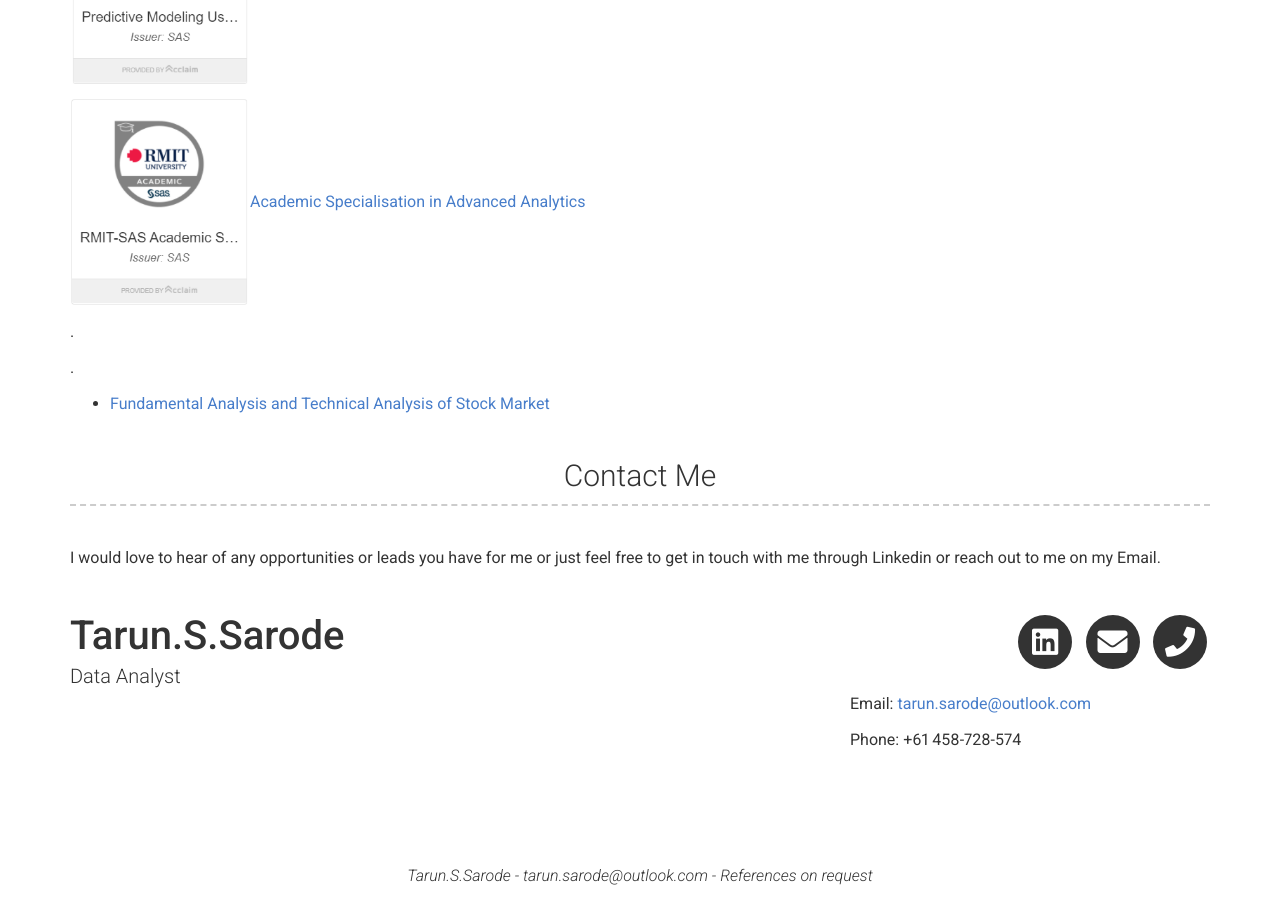
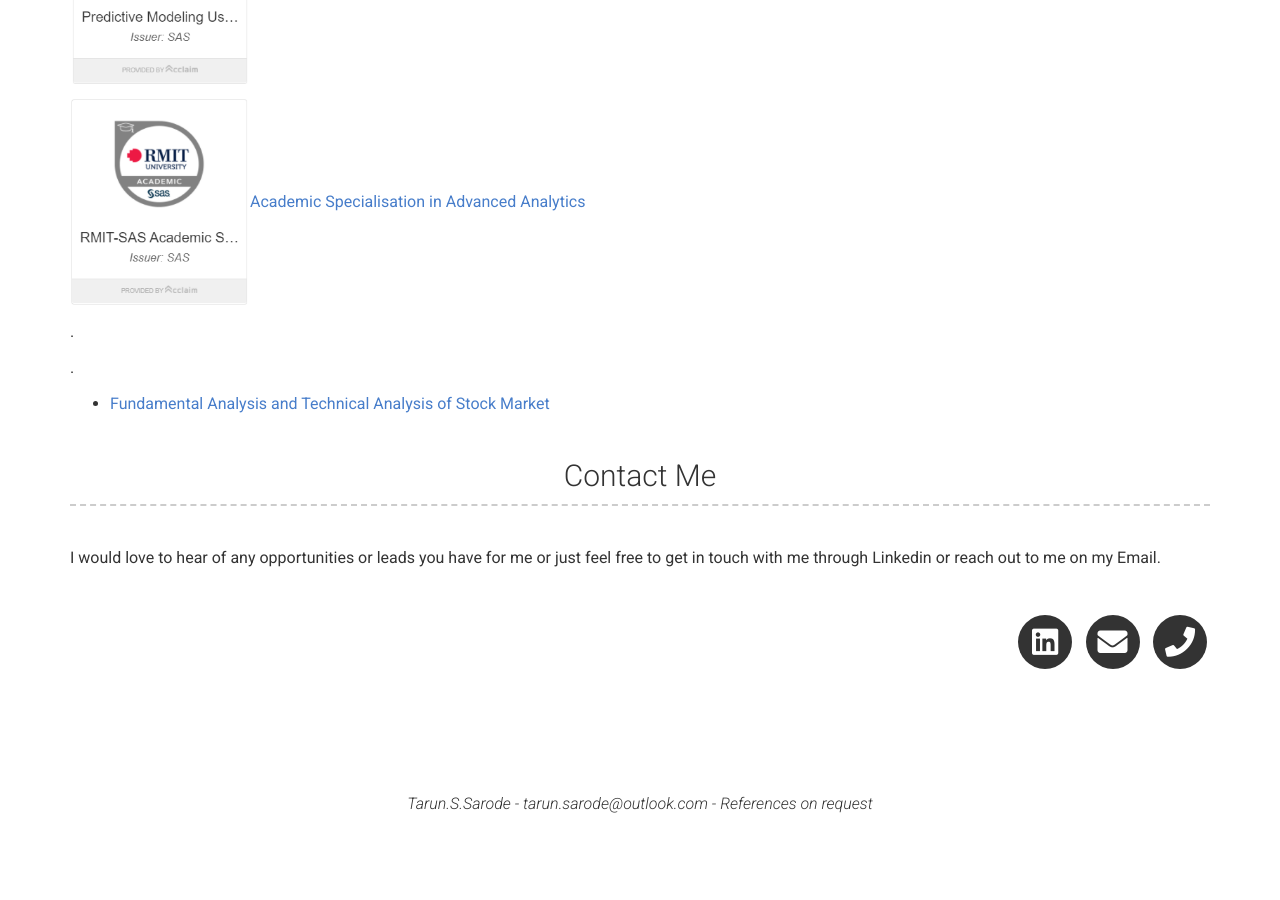
Before and after one commit to Tarun-S-Sarode/Portfolio, a Jekyll site: the page built from index.md, in a window 1280 px wide and 900 px high, scrolled down 4257 px. Built offline with Jekyll 4.4.1, drawn with Linux system fonts in a browser that asks for light colours; nearby versions of some CDN libraries; after the commit the page ends 5085 px from its top, so only the background shows below that.

Commit message:
Update header_down.html

```diff
--- a/_includes/header_down.html
+++ b/_includes/header_down.html
@@ -1,8 +1,8 @@
 <div class="container header_down-contianer">
   <div class="row">
     <div class="col-xs-12 col-sm-6 col-md-6 col-lg-8 header_down-left">
-      <h1>{{ site.name | escape }}</h1>
-      <h2>{{ site.title | escape }}</h2>
+      <h1>{{ site.name_down | escape }}</h1>
+      <h2>{{ site.title_down | escape }}</h2>
     </div>
     <div class="col-xs-12 col-sm-6 col-md-6 col-lg-4 header_down-right">
       <ul class="icons no-print">
@@ -100,14 +100,14 @@
 
       </ul>
 
-      {%- if site.email -%}
+      {%- if site.email_down -%}
         <p>
-          Email: <a href="mailto:{{ site.email }}" target="_blank">{{ site.email | escape }}</a>
+          Email: <a href="mailto:{{ site.email_down }}" target="_blank">{{ site.email_down | escape }}</a>
         </p>
       {%- endif -%}
-      {%- if site.phone -%}
+      {%- if site.phone_down -%}
         <p>
-          Phone: {{ site.phone | escape }}
+          Phone: {{ site.phone_down | escape }}
         </p>
       {%- endif -%}
       {%- if site.website -%}
```
